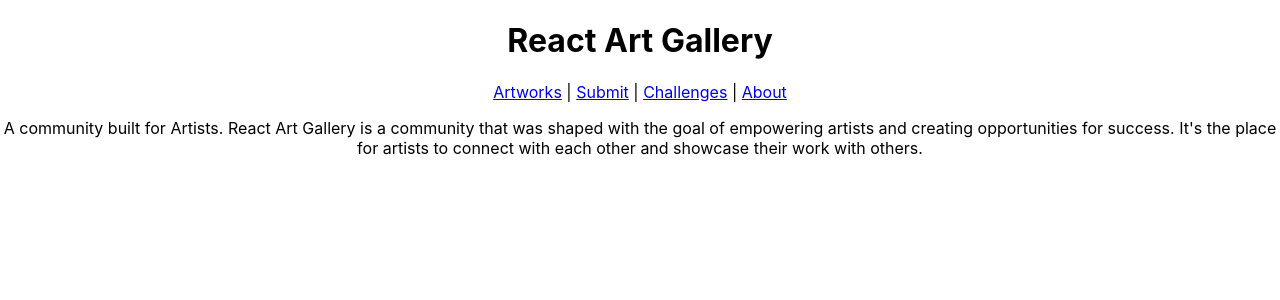
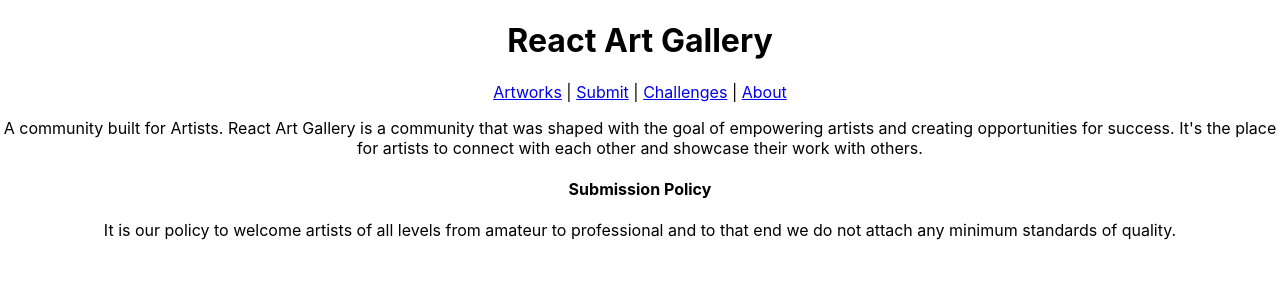
Before and after one commit to taoliu12/artgallery-react-rails, a React (Create React App) app in the folder client/: page /about in a window 1280 px wide. Shown: the top 300 px of the page. Built offline with nearby package versions, Linux system fonts and the light colour scheme.

Commit message:
add policy

```diff
--- a/client/src/components/About.js
+++ b/client/src/components/About.js
@@ -1,10 +1,13 @@
 import React, { Component } from 'react';
+import Policy from "../components/Policy";
 
 const About = () => {
     return (
         <div>
             <p>A community built for Artists. React Art Gallery is a community that was shaped with the goal of empowering artists and creating opportunities for success. It's the place for artists to connect with each other and showcase their work with others.</p>
+            <Policy />
         </div>
+
     )
 }
 
--- /dev/null
+++ b/client/src/components/Policy.js
@@ -0,0 +1,13 @@
+import React, { Component } from 'react';
+
+const Policy = () => {
+    return (
+        <div>
+            <h4>Submission Policy </h4>
+            <p>It is our policy to welcome artists of all levels from amateur to professional and to that end we do not attach any minimum standards of quality. </p>
+        </div>
+
+    )
+}
+
+export default Policy;
```
